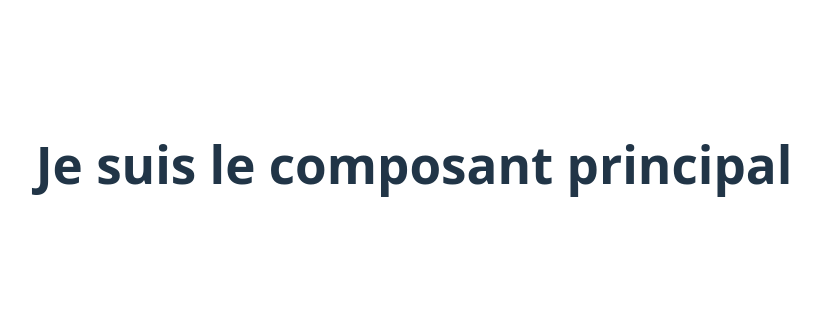
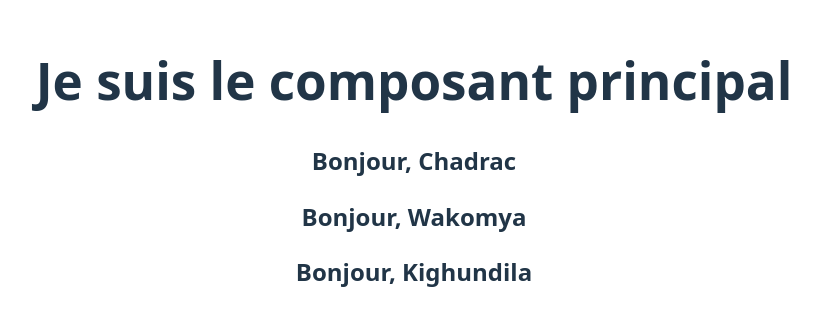
Before and after one commit to Chadrac-WAKOMYA/react-nextjs-leaarning, a React (Vite) app: page / in a window 1280 px wide. Shown: the part 236-562 px from the top of the page, without its empty margins (226-1046 px from the left). Built offline with nearby package versions, Linux system fonts and the light colour scheme.

Commit message:
props notions amorced

```diff
--- a/src/App.tsx
+++ b/src/App.tsx
@@ -1,13 +1,25 @@
-import { useState } from 'react'
-import reactLogo from './assets/react.svg'
-import viteLogo from '/vite.svg'
 import './App.css'
 
 function App() {
 
   return (
-    <h1>Je suis le composant principal</h1>
+    <>
+      <h1>Je suis le composant principal</h1>
+      <Salutation name="Chadrac" />
+      <Salutation name="Wakomya" />
+      <Salutation name="Kighundila" />
+    </>
+
   );
 }
 
 export default App
+
+type SalutationProps = {
+  name: string;
+}
+const Salutation = (props: SalutationProps) => {
+  return (
+    <h2>Bonjour, {props.name}</h2>
+  );
+}
```
